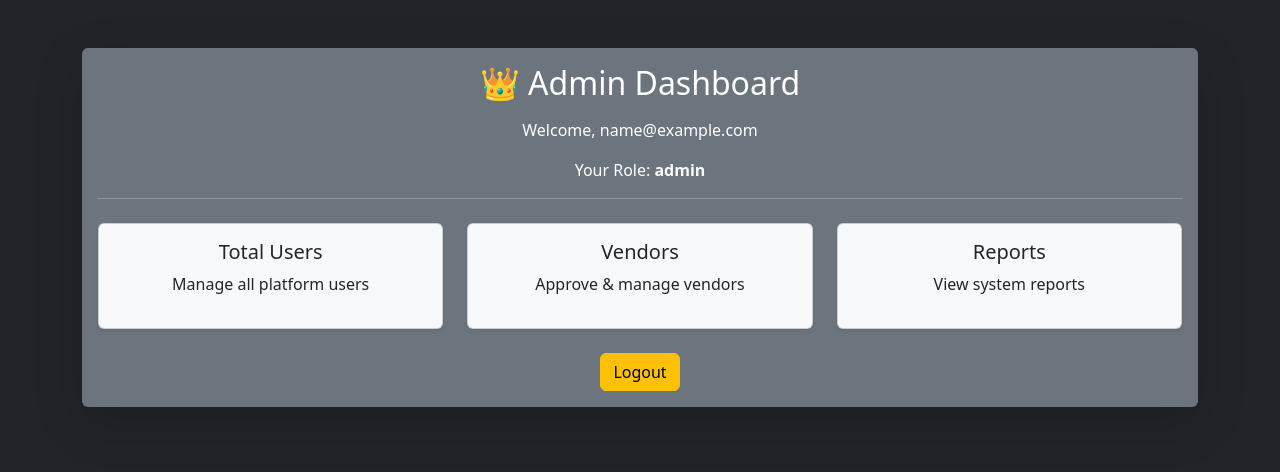
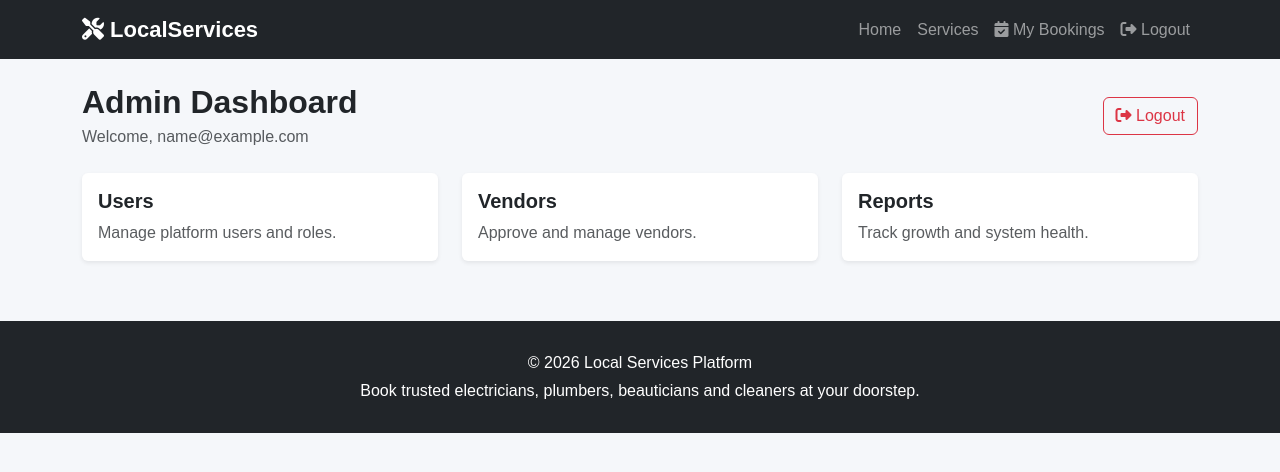
Before and after one commit to Vedant-09331/LocalServiceManagement, a Django app: page /admin-dashboard/ in a window 1280 px wide. Shown: the top 472 px of the page. Run offline with Django 5.2, Linux system fonts and the light colour scheme; a user stored in the database is signed in; tables that the repository leaves empty hold one stand-in row (values such as "Sample post").

Commit message:
16/03/2026

```diff
--- a/LocalServiceManagement/templates/core/admin_dashboard.html
+++ b/LocalServiceManagement/templates/core/admin_dashboard.html
@@ -1,46 +1,42 @@
-{% load static %}
-<!DOCTYPE html>
-<html>
-<head>
-    <title>Admin Dashboard</title>
-    <link href="https://cdn.jsdelivr.net/npm/bootstrap@5.3.2/dist/css/bootstrap.min.css" rel="stylesheet">
-</head>
-<body class="bg-dark text-white">
+{% extends "base.html" %}
 
-<div class="container mt-5">
-    <div class="card shadow-lg border-0 bg-secondary text-white">
-        <div class="card-body text-center">
-            <h2 class="mb-3">👑 Admin Dashboard</h2>
-            <p>Welcome, {{ request.user.email }}</p>
-            <p>Your Role: <strong>{{ request.user.role }}</strong></p>
+{% block title %}Admin Dashboard{% endblock %}
 
-            <hr class="bg-light">
+{% block content %}
+<div class="d-flex align-items-center justify-content-between mb-4">
+    <div>
+        <h2 class="fw-bold mb-1">Admin Dashboard</h2>
+        <p class="text-muted mb-0">Welcome, {{ request.user.email }}</p>
+    </div>
+    <a href="{% url 'core:logout' %}" class="btn btn-outline-danger">
+        <i class="fa-solid fa-right-from-bracket"></i> Logout
+    </a>
+</div>
 
-            <div class="row mt-4">
+<div class="row g-4">
     <div class="col-md-4">
-                    <div class="card bg-light text-dark p-3 shadow-sm">
-                        <h5>Total Users</h5>
-                        <p>Manage all platform users</p>
+        <div class="card border-0 shadow-sm h-100">
+            <div class="card-body">
+                <h5 class="fw-bold mb-2">Users</h5>
+                <p class="text-muted mb-0">Manage platform users and roles.</p>
+            </div>
         </div>
     </div>
     <div class="col-md-4">
-                    <div class="card bg-light text-dark p-3 shadow-sm">
-                        <h5>Vendors</h5>
-                        <p>Approve & manage vendors</p>
+        <div class="card border-0 shadow-sm h-100">
+            <div class="card-body">
+                <h5 class="fw-bold mb-2">Vendors</h5>
+                <p class="text-muted mb-0">Approve and manage vendors.</p>
+            </div>
         </div>
     </div>
     <div class="col-md-4">
-                    <div class="card bg-light text-dark p-3 shadow-sm">
-                        <h5>Reports</h5>
-                        <p>View system reports</p>
+        <div class="card border-0 shadow-sm h-100">
+            <div class="card-body">
+                <h5 class="fw-bold mb-2">Reports</h5>
+                <p class="text-muted mb-0">Track growth and system health.</p>
             </div>
         </div>
     </div>
-
-            <a href="{% url 'logout' %}" class="btn btn-warning mt-4">Logout</a>
 </div>
-    </div>
-</div>
-
-</body>
-</html>
+{% endblock %}
```
Also changed, not shown: LocalServiceManagement/templates/payments/success.html (added, +54 -0 lines), LocalServiceManagement/templates/services/services.html (+121 -15 lines). Lines whose indentation alone changed are shown as unchanged.
